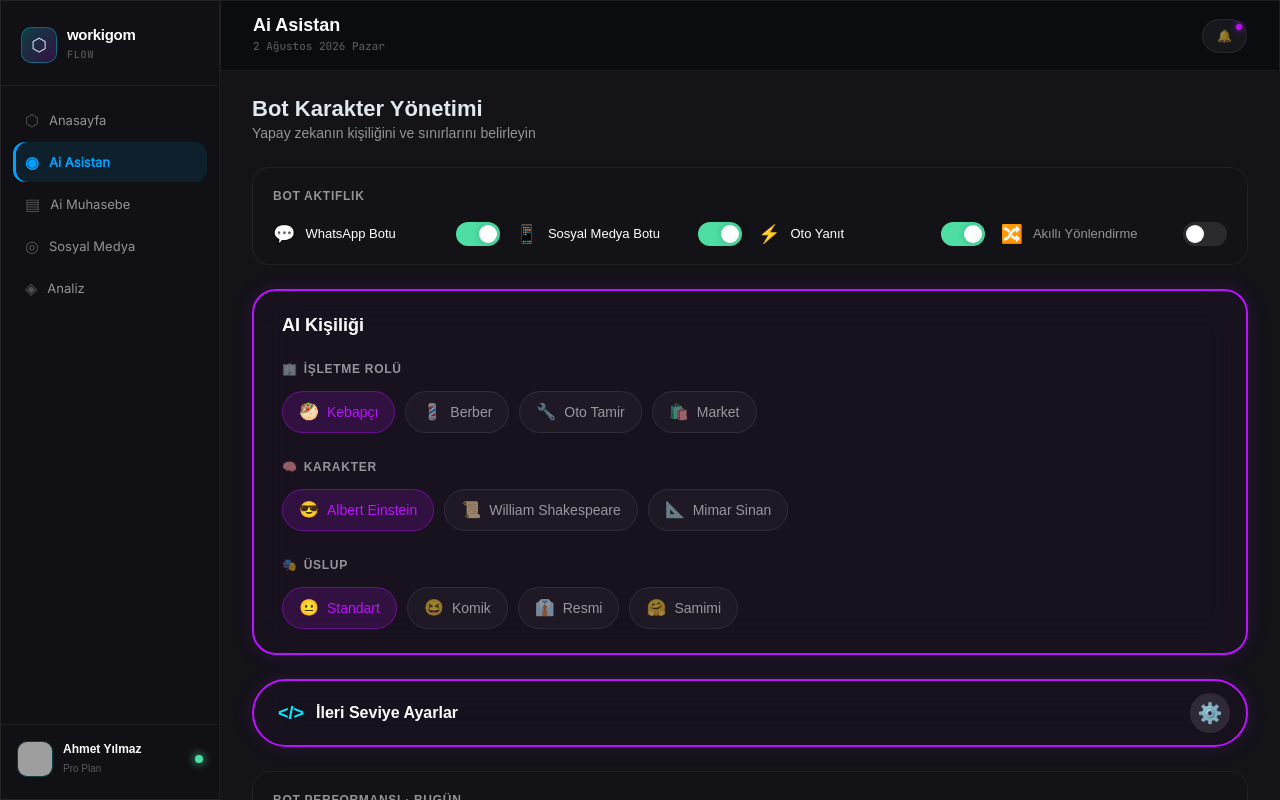
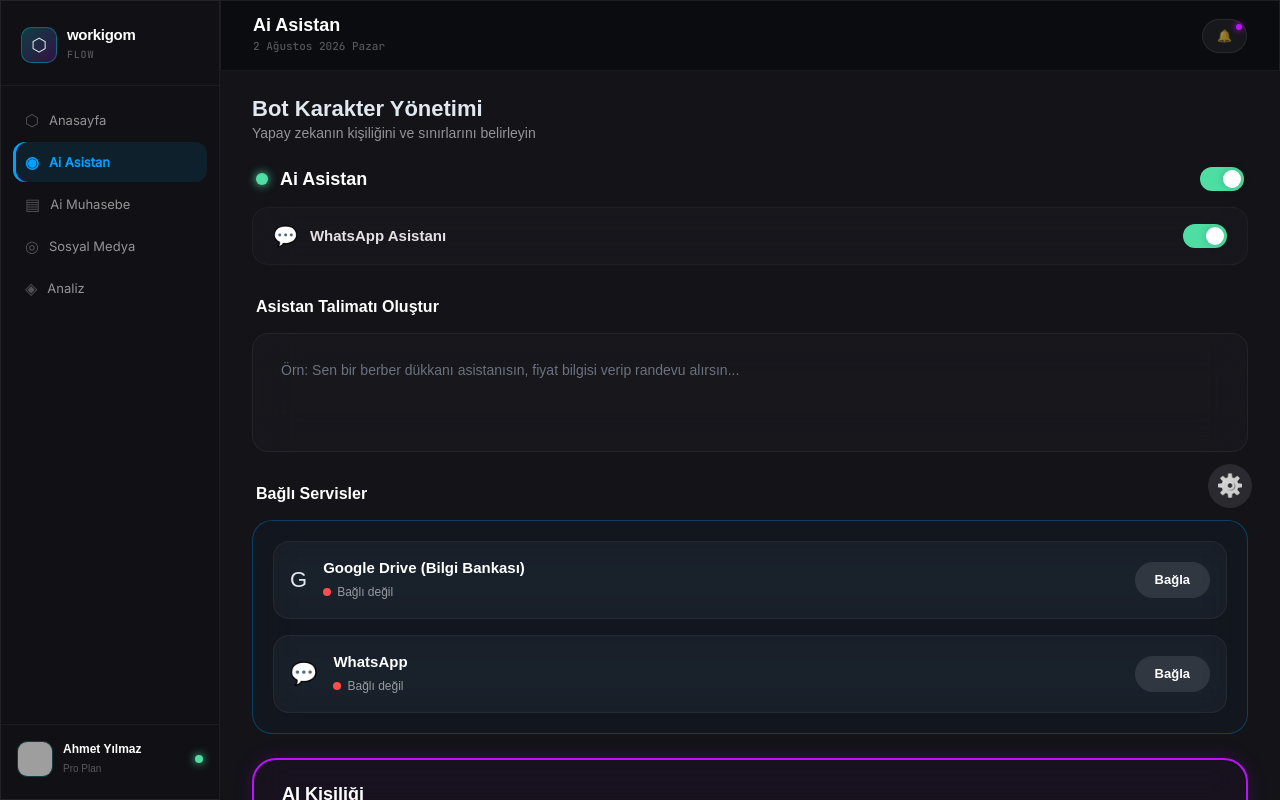
Before and after one commit to cicicarscom-pixel/flowweb, a Next.js app: page /ai-asistan in a window 1280 px wide. Built offline with nearby package versions, Linux system fonts and the light colour scheme; grey boxes are pictures that could not be loaded.

Commit message:
Replace Bot Aktiflik with Ai Asistan, WhatsApp Assistant, Instruction, and Services blocks

```diff
--- a/src/app/(dashboard)/ai-asistan/page.tsx
+++ b/src/app/(dashboard)/ai-asistan/page.tsx
@@ -80,25 +80,85 @@ Ton: Samimi ama profesyonel. Kısa ve net cevaplar ver.`);
         {/* Left Column */}
         <div style={{ display: "flex", flexDirection: "column", gap: 24 }}>
           {/* Platform toggles */}
-      <div className="glass" style={{ borderRadius: 18, padding: "18px 20px", border: "1px solid rgba(255,255,255,0.06)" }}>
-        <p style={{ fontSize: 12, color: "var(--text-secondary)", fontWeight: 600, letterSpacing: "0.06em", marginBottom: 16 }}>BOT AKTIFLIK</p>
-        <div style={{ display: "grid", gridTemplateColumns: "repeat(auto-fit, minmax(200px, 1fr))", gap: 16 }}>
-          {[
-            { key: "whatsapp" as const, label: "WhatsApp Botu", icon: "💬", color: "#25D366" },
-            { key: "social" as const, label: "Sosyal Medya Botu", icon: "📱", color: "#bc13fe" },
-            { key: "autoReply" as const, label: "Oto Yanıt", icon: "⚡", color: "#00f0ff" },
-            { key: "smartRouting" as const, label: "Akıllı Yönlendirme", icon: "🔀", color: "#ffb95f" },
-          ].map(item => (
-            <div key={item.key} style={{ display: "flex", alignItems: "center", justifyContent: "space-between" }}>
-              <div style={{ display: "flex", alignItems: "center", gap: 10 }}>
-                <span style={{ fontSize: 18 }}>{item.icon}</span>
+      {/* Bot Aktiflik & Bağlı Servisler (New Mobile Layout) */}
+      <div style={{ display: "flex", flexDirection: "column", gap: 32 }}>
+        {/* Ai Asistan Main Toggle */}
+        <div>
+          <div style={{ display: "flex", alignItems: "center", justifyContent: "space-between", marginBottom: 16, padding: "0 4px" }}>
+            <div style={{ display: "flex", alignItems: "center", gap: 12 }}>
+              <div style={{ width: 12, height: 12, borderRadius: "50%", background: "#4edea3", boxShadow: "0 0 10px #4edea3" }} />
+              <span style={{ fontSize: 18, fontWeight: 700, color: "#fff" }}>Ai Asistan</span>
+            </div>
+            <Toggle on={botConfig.social} onChange={() => setBotConfig(c => ({ ...c, social: !c.social }))} />
+          </div>
+
+          <div className="glass" style={{ borderRadius: 16, padding: "16px 20px", background: "rgba(255,255,255,0.02)", border: "1px solid rgba(255,255,255,0.04)" }}>
+            <div style={{ display: "flex", alignItems: "center", gap: 12 }}>
+              <span style={{ fontSize: 20, color: "#25D366" }}>💬</span>
+              <span style={{ fontSize: 15, fontWeight: 600, color: "#e5e1e4", flex: 1 }}>WhatsApp Asistanı</span>
+              <Toggle on={botConfig.whatsapp} onChange={() => setBotConfig(c => ({ ...c, whatsapp: !c.whatsapp }))} />
+            </div>
+          </div>
+        </div>
+
+        {/* Asistan Talimatı Oluştur */}
+        <div>
+          <h3 style={{ fontSize: 16, fontWeight: 700, color: "#fff", marginBottom: 16, padding: "0 4px" }}>Asistan Talimatı Oluştur</h3>
+          <div className="glass" style={{ borderRadius: 16, padding: "16px", background: "rgba(255,255,255,0.02)", border: "1px solid rgba(255,255,255,0.06)" }}>
+            <textarea
+              placeholder="Örn: Sen bir berber dükkanı asistanısın, fiyat bilgisi verip randevu alırsın..."
+              style={{
+                width: "100%", minHeight: 80, background: "transparent", border: "none",
+                color: "rgba(255,255,255,0.85)", fontSize: 14, outline: "none", resize: "none"
+              }}
+            />
+          </div>
+        </div>
+
+        {/* Bağlı Servisler */}
+        <div style={{ position: "relative" }}>
+          <div style={{ position: "absolute", right: -4, top: -20, width: 44, height: 44, borderRadius: "50%", background: "rgba(255,255,255,0.1)", display: "flex", alignItems: "center", justifyContent: "center", zIndex: 10 }}>
+            <span style={{ fontSize: 22, filter: "grayscale(1) brightness(1.5)", opacity: 0.8 }}>⚙️</span>
+          </div>
+
+          <h3 style={{ fontSize: 16, fontWeight: 700, color: "#fff", marginBottom: 16, padding: "0 4px" }}>Bağlı Servisler</h3>
+          <div className="glass" style={{ borderRadius: 20, padding: "20px", border: "1px solid rgba(0,162,255,0.3)", background: "rgba(0,162,255,0.03)", display: "flex", flexDirection: "column", gap: 16 }}>
+
+            {/* Google Drive */}
+            <div className="glass" style={{ borderRadius: 16, padding: "16px", background: "rgba(255,255,255,0.03)", border: "1px solid rgba(255,255,255,0.05)", display: "flex", alignItems: "center", justifyContent: "space-between" }}>
+              <div style={{ display: "flex", alignItems: "center", gap: 16 }}>
+                <span style={{ fontSize: 22 }}>G</span>
                 <div>
-                  <p style={{ fontSize: 13, fontWeight: 500, color: botConfig[item.key] ? "#fff" : "var(--text-secondary)" }}>{item.label}</p>
+                  <p style={{ fontSize: 15, fontWeight: 600, color: "#fff", margin: "0 0 4px 0" }}>Google Drive (Bilgi Bankası)</p>
+                  <div style={{ display: "flex", alignItems: "center", gap: 6 }}>
+                    <div style={{ width: 8, height: 8, borderRadius: "50%", background: "#ff4d4d" }} />
+                    <span style={{ fontSize: 12, color: "var(--text-secondary)" }}>Bağlı değil</span>
+                  </div>
                 </div>
               </div>
-              <Toggle on={botConfig[item.key]} onChange={() => setBotConfig(c => ({ ...c, [item.key]: !c[item.key] }))} />
+              <button style={{ background: "rgba(255,255,255,0.1)", border: "none", borderRadius: 99, padding: "8px 20px", color: "#fff", fontSize: 13, fontWeight: 600, cursor: "pointer" }}>
+                Bağla
+              </button>
             </div>
-          ))}
+
+            {/* WhatsApp */}
+            <div className="glass" style={{ borderRadius: 16, padding: "16px", background: "rgba(255,255,255,0.03)", border: "1px solid rgba(255,255,255,0.05)", display: "flex", alignItems: "center", justifyContent: "space-between" }}>
+              <div style={{ display: "flex", alignItems: "center", gap: 16 }}>
+                <span style={{ fontSize: 22, color: "#25D366" }}>💬</span>
+                <div>
+                  <p style={{ fontSize: 15, fontWeight: 600, color: "#fff", margin: "0 0 4px 0" }}>WhatsApp</p>
+                  <div style={{ display: "flex", alignItems: "center", gap: 6 }}>
+                    <div style={{ width: 8, height: 8, borderRadius: "50%", background: "#ff4d4d" }} />
+                    <span style={{ fontSize: 12, color: "var(--text-secondary)" }}>Bağlı değil</span>
+                  </div>
+                </div>
+              </div>
+              <button style={{ background: "rgba(255,255,255,0.1)", border: "none", borderRadius: 99, padding: "8px 20px", color: "#fff", fontSize: 13, fontWeight: 600, cursor: "pointer" }}>
+                Bağla
+              </button>
+            </div>
+
+          </div>
         </div>
       </div>
 
```
